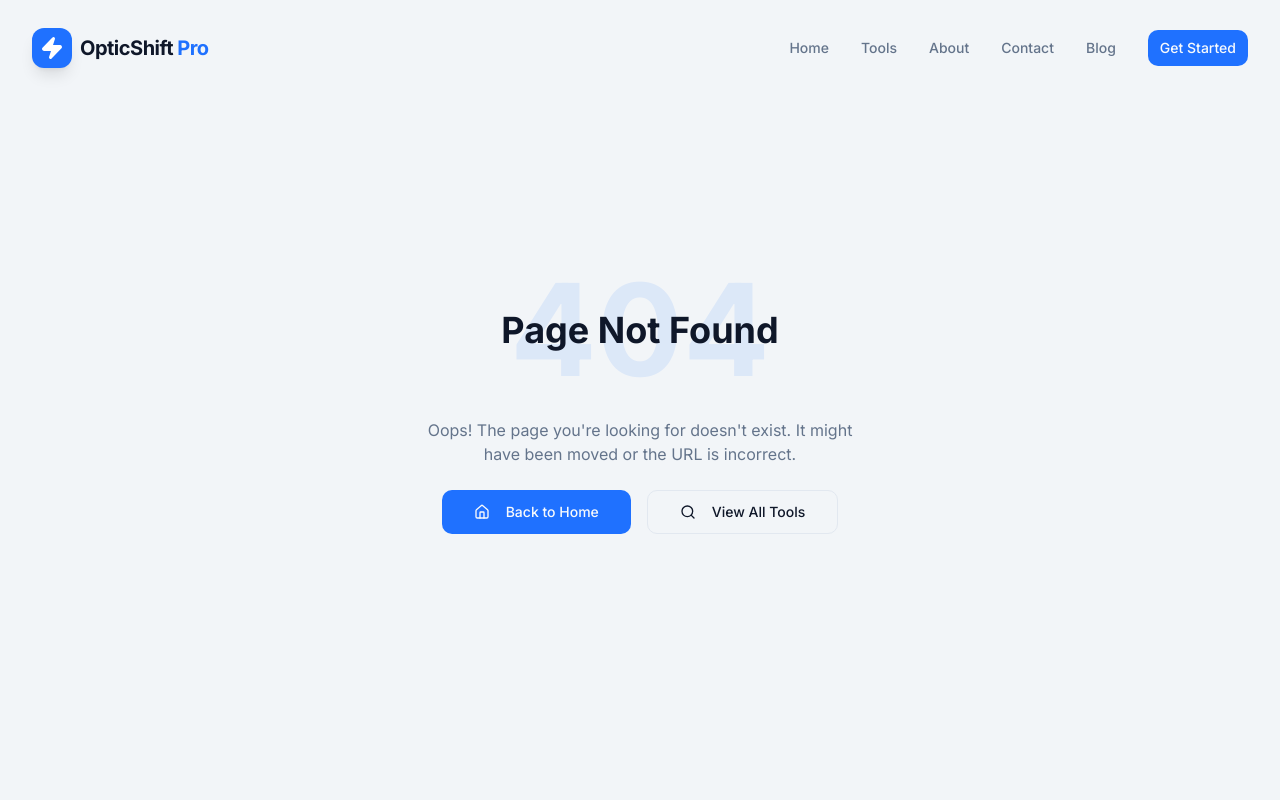
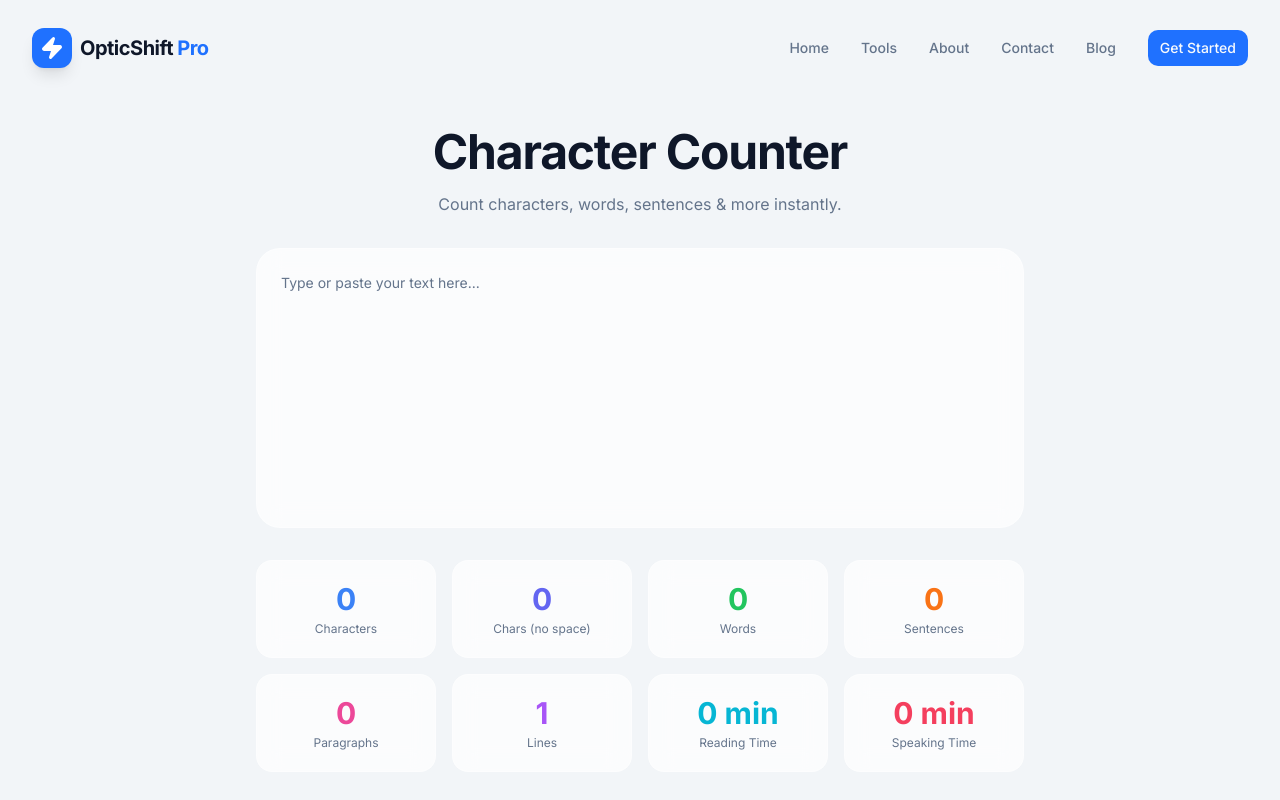
Before and after one commit to surajkumar122024-star/ok01, a Next.js app: page /tools/character-counter in a window 1280 px wide. Before the commit this address had no page. Shown: the top 800 px of the page. Built offline with nearby package versions, Linux system fonts and the light colour scheme.

Commit message:
Add CharacterCounterPage component and metadata

```diff
--- /dev/null
+++ b/src/app/tools/character-counter/page.tsx
@@ -0,0 +1,10 @@
+import CharacterCounterClient from './CharacterCounterClient'
+
+export const metadata = {
+  title: 'Character Counter — OpticShift Pro',
+  description: 'Count characters, words, sentences, reading time & check platform limits instantly.',
+}
+
+export default function CharacterCounterPage() {
+  return <CharacterCounterClient />
+}
```
